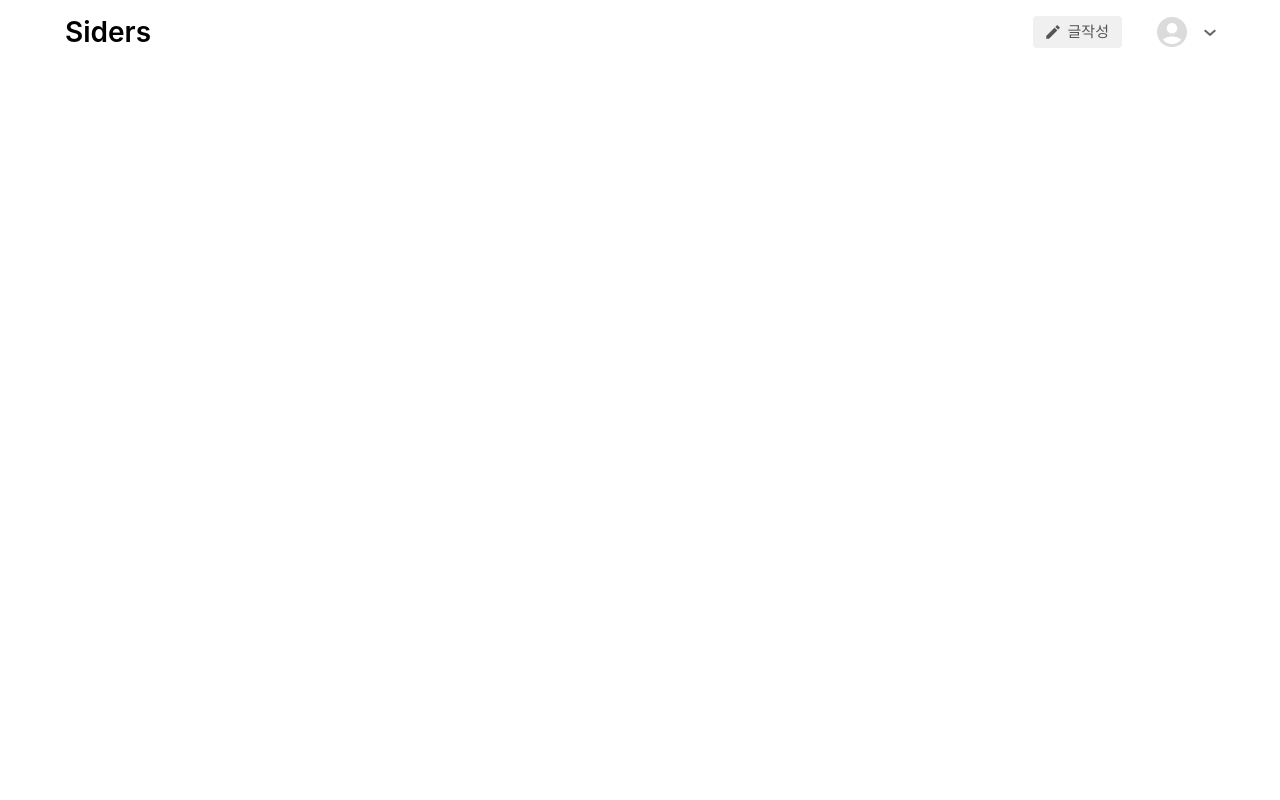
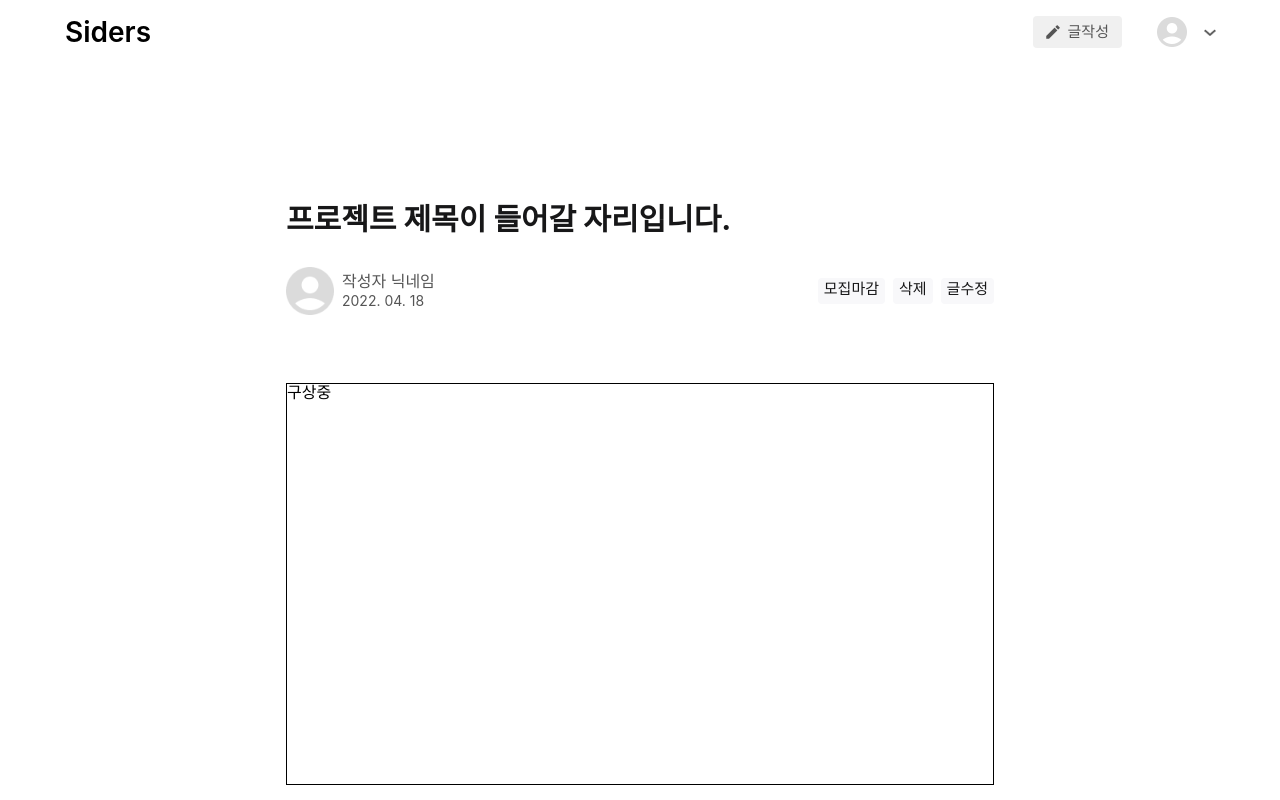
Before and after one commit to jusunjo/siders, a React (Create React App) app: page /detailpage in a window 1280 px wide. Before the commit this address had no page. Shown: the top 800 px of the page. Built offline with nearby package versions, Linux system fonts and the light colour scheme; a web font is replaced by a local one.

Commit message:
feat : detailPage 디자인 나온 부분 마크업 완료

```diff
--- a/src/App.tsx
+++ b/src/App.tsx
@@ -8,6 +8,7 @@ import Header from "./components/Header";
 import SetProfile from "./page/SetProfile";
 import { useState } from "react";
 import MyProfile from "./page/MyProfile";
+import DetailPage from "./page/DetailPage";
 
 const StyledApp = styled.div`
     width: 1440px;
@@ -31,6 +32,7 @@ function App() {
                     <Route path="setprofile" element={<SetProfile />} />
                     <Route path="myprofile" element={<MyProfile />} />
                     <Route path="createproject" element={<CreateProject />} />
+                    <Route path="detailpage" element={<DetailPage />} />
                 </Routes>
                 {/* <Footer /> */}
             </StyledApp>
--- a/src/components/SidersBox.tsx
+++ b/src/components/SidersBox.tsx
@@ -1,4 +1,5 @@
 import React from "react";
+import { useNavigate } from "react-router-dom";
 import styled from "styled-components";
 
 const StyledSidersBox = styled.div`
@@ -72,8 +73,10 @@ const StyledSidersBox = styled.div`
 `;
 
 const SidersBox = () => {
+    const navigate = useNavigate();
+
     return (
-        <StyledSidersBox>
+        <StyledSidersBox onClick={() => navigate("/detailpage")}>
             <div className="top">
                 <div className="category">사이드 프로젝트</div>
                 <img alt="vector" className="heart" src={process.env.PUBLIC_URL + `/assets/heart.png`} />
--- a/src/page/CreateProject.tsx
+++ b/src/page/CreateProject.tsx
@@ -90,13 +90,86 @@ const StyledCreateProject = styled.div`
         color: #171718;
         margin-bottom: 5px;
     }
-
     .contentSubText,
     .recruitmentSubText {
+        display: flex;
+        align-items: center;
         margin-bottom: 8px;
         font-size: 14px;
         line-height: 17px;
         color: #767676;
+
+        .info {
+            width: 16px;
+            height: 16px;
+            margin-left: 10px;
+        }
+    }
+
+    .infoDiv {
+        display: flex;
+        position: relative;
+
+        .info {
+            :hover {
+                .infoHover {
+                    display: flex;
+                }
+            }
+        }
+
+        .infoHover {
+            display: none;
+            flex-direction: column;
+            padding: 16px 24px;
+            position: absolute;
+            top: 20px;
+            left: 110px;
+            z-index: 2;
+            width: 264px;
+            height: 195px;
+            background: #ffffff;
+            border: 0.75px solid #767676;
+            border-radius: 8px;
+
+            .mainText {
+                margin-bottom: 8px;
+                font-weight: 900;
+                font-size: 13px;
+                line-height: 16px;
+                color: #171718;
+            }
+
+            .levelText {
+                margin-bottom: 8px;
+                font-weight: 600;
+                font-size: 13px;
+                line-height: 16px;
+                color: #171718;
+            }
+
+            .level {
+                margin-top: 16px;
+            }
+
+            .subText {
+                padding-bottom: 16px;
+                border-bottom: 1px solid #ededed;
+            }
+
+            span {
+                margin-left: 12px;
+            }
+            span,
+            .subText {
+                font-weight: 400;
+                font-size: 13px;
+                line-height: 16px;
+                /* identical to box height */
+
+                color: #555555;
+            }
+        }
     }
 
     .TopSelectForm {
@@ -302,7 +375,25 @@ const CreateProject = () => {
                 </div>
             </div>
             <div className="recruitmentText">모집 인원</div>
-            <div className="recruitmentSubText"> 분야별 모집하고자 하는 팀원의 종합 요구 능력치를 입력할 수 있어요.</div>
+            <div className="infoDiv">
+                <div className="recruitmentSubText">
+                    분야별 모집하고자 하는 팀원의 종합 요구 능력치를 입력할 수 있어요. <img alt="" className="info" src={process.env.PUBLIC_URL + `/assets/info.png`} />
+                </div>
+                <div className="infoHover">
+                    <div className="mainText">기술 스택 노출 기준</div>
+                    <div className="subText">각 분야당 최초 선택 2가지 기술 스택이 메인 화면에 노출 됩니다.</div>
+                    <div className="mainText level">종합 요구 능력치란?</div>
+                    <div className="levelText">
+                        Low <span> 혼자서 문제 해결 불가능 (도움 필요)</span>
+                    </div>
+                    <div className="levelText">
+                        Mid <span> 혼자서 문제 해결 가능 (가르침 불가)</span>
+                    </div>
+                    <div className="levelText">
+                        High <span> 혼자서 문제 해결이 가능할 뿐만 아니라 누군 &nbsp; &nbsp;&nbsp; &nbsp;&nbsp; &nbsp;&nbsp; &nbsp;&nbsp;가를 이끌어 줄 수 있어요.</span>
+                    </div>
+                </div>
+            </div>
 
             {arraySKillBox.map((key) => (
                 <SkillBox
--- a/src/page/DetailPage.tsx
+++ b/src/page/DetailPage.tsx
@@ -1,7 +1,112 @@
 import React from "react";
+import styled from "styled-components";
+
+const StyledDetailPage = styled.div`
+    width: 708px;
+
+    margin: 0 auto;
+
+    @media (max-width: 800px) {
+        width: 90vw;
+    }
+
+    .title {
+        margin-bottom: 28px;
+        font-weight: 700;
+        font-size: 30px;
+        line-height: 130%;
+        color: #171718;
+    }
+
+    .userInfoDiv {
+        margin-bottom: 68px;
+        display: flex;
+        align-items: center;
+        justify-content: space-between;
+
+        .userInfoLeft {
+            font-weight: 400;
+            font-size: 16px;
+            line-height: 19px;
+            color: #555555;
+            display: flex;
+            align-items: center;
+
+            .person {
+                margin-right: 8px;
+                width: 48px;
+                height: 48px;
+            }
+
+            .date {
+                font-size: 14px;
+            }
+        }
+
+        .userInfoRight {
+            display: flex;
+            align-items: center;
+            justify-content: center;
+            font-size: 15px;
+            line-height: 18px;
+            color: #171718;
+
+            .Btn {
+                margin-left: 8px;
+                height: 22px;
+                padding: 2px 6px;
+                background: #f8f8fa;
+                border-radius: 4px;
+            }
+        }
+    }
+    .basicInfo {
+        margin-bottom: 64px;
+        border: 1px solid black;
+        height: 400px;
+    }
+
+    .content {
+        .contentTitle {
+            margin-bottom: 24px;
+            font-weight: 600;
+            font-size: 18px;
+            line-height: 21px;
+            color: #171718;
+        }
+    }
+`;
 
 const DetailPage = () => {
-    return <div>DetailPage</div>;
+    return (
+        <StyledDetailPage>
+            <div className="title">프로젝트 제목이 들어갈 자리입니다.</div>
+            <div className="userInfoDiv">
+                <div className="userInfoLeft">
+                    <img alt="person" className="person" src={process.env.PUBLIC_URL + `/assets/person.png`} />
+                    <div className="nickNameAndDateDiv">
+                        <div className="nickName">작성자 닉네임</div>
+                        <div className="date">2022. 04. 18</div>
+                    </div>
+                </div>
+                <div className="userInfoRight">
+                    <div className="Btn deadlineBtn">모집마감</div>
+                    <div className="Btn DeleteBtn">삭제</div>
+                    <div className="Btn correctionBtn">글수정</div>
+                </div>
+            </div>
+            <div className="basicInfo">구상중</div>
+            <div className="content">
+                <div className="contentTitle">소개</div>
+                <div>
+                    예시글 입니당 안녕하세요.저희는 취업을 위해, 협업 경험을 위한 프로젝트를 계획하고 있습니다. 최종적인 목표는 서로간 협업이며, 서비스 기획부터 가능하면 배포까지 함께 하실
+                    **프론트엔드 개발자**를 모집하려고 합니다. 너무 거창한 것을 만들기 보다는 경험을 쌓는 데 목적을 두고있기 때문에, 프로젝트 소요 기간은 2달로 예상하고 있습니다. 우선은 온라인으로
+                    진행 해 볼 예정이며, 필요 시 오프라인 모임도 고려하고 있습니다. - 모임 지역은 서울 ~ 경기도권으로 생각 중입니다. 저희도 초보이기 때문에 이 부분 감안하시고 지원해주시면 좋을 것
+                    같습니다.
+                </div>
+            </div>
+        </StyledDetailPage>
+    );
 };
 
 export default DetailPage;
```
Also changed, not shown: public/assets/info.png (added), 1 other file (tests, documents, lock files or other folders).
